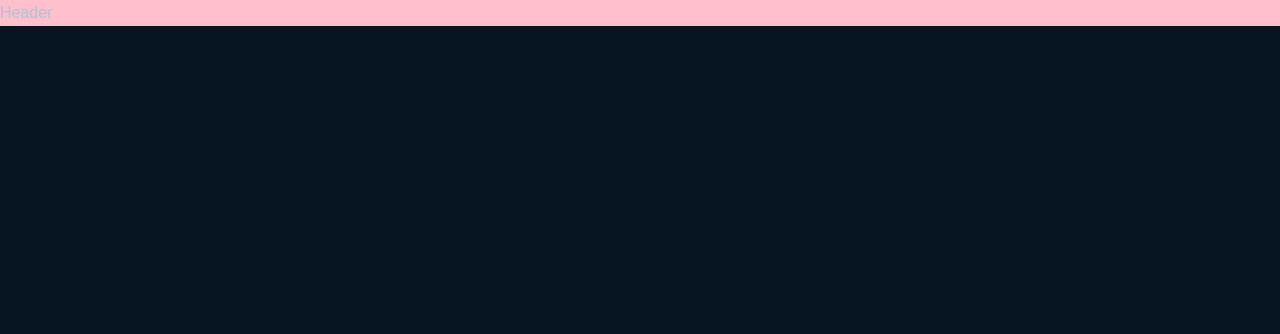
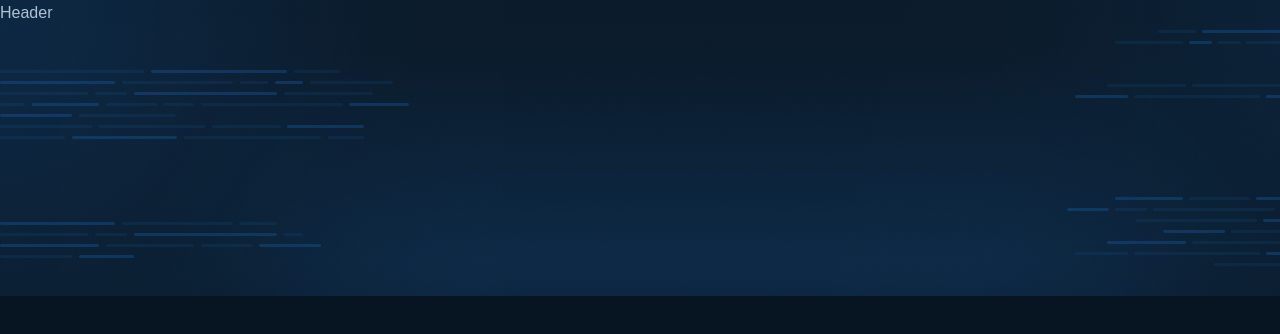
Before and after one commit to YasminFerrariDias/GithubBlog, a React (Vite) app: page / in a window 1280 px wide. Shown: the top 334 px of the page. Built offline with nearby package versions, Linux system fonts and the light colour scheme.

Commit message:
Criando o componente Header - inicio

```diff
--- /dev/null
+++ b/src/@types/images.d.ts
@@ -0,0 +1,4 @@
+declare module "*.png" {
+  const value: string;
+  export default value;
+}
--- a/src/components/Header/styles.ts
+++ b/src/components/Header/styles.ts
@@ -1,7 +1,8 @@
 import styled from "styled-components";
+import ImageBackground from "../../assets/Background.png";
 
 export const HeaderContainer = styled.div`
-  background-color: pink;
-
-
+  background-image: url(${ImageBackground});
+  height: 18.5rem;
+  width: auto;
 `;
```
Also changed, not shown: tsconfig.json (added, +36 -0 lines), src/assets/Background.png (added).
